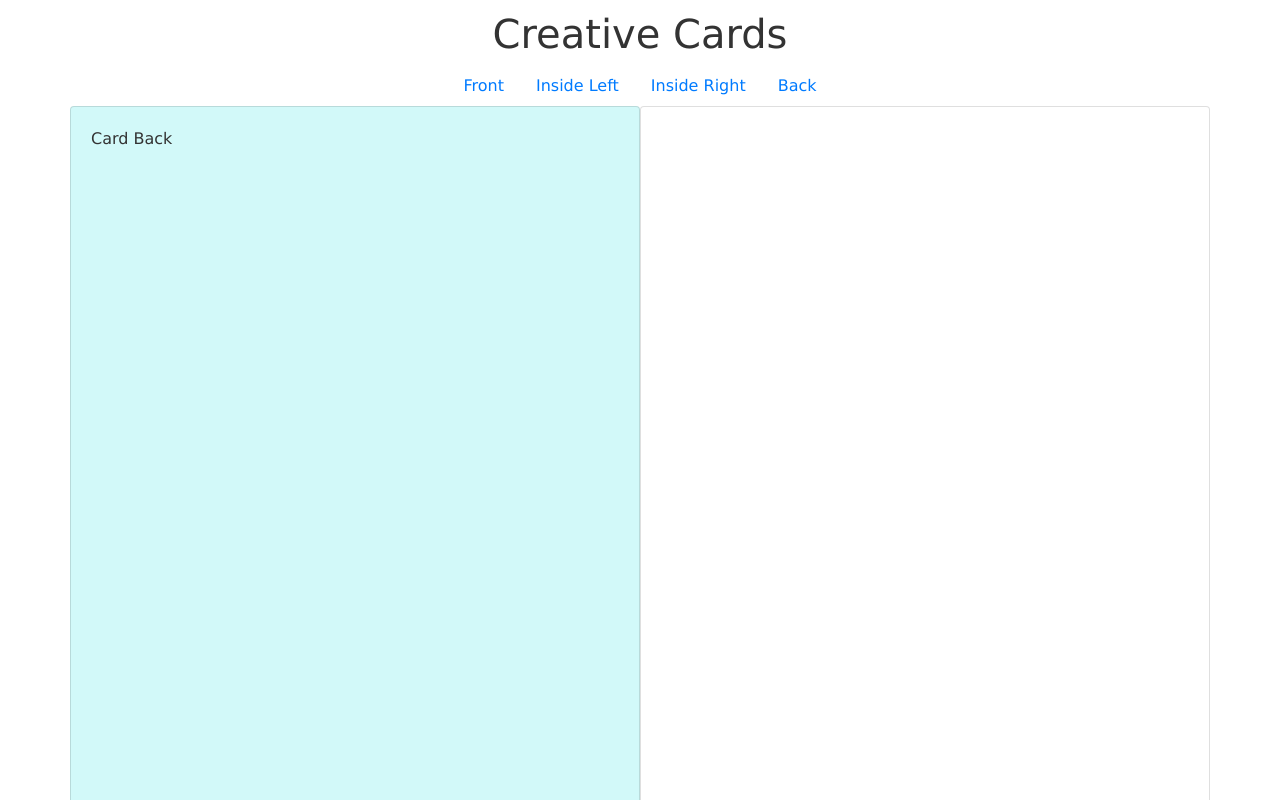
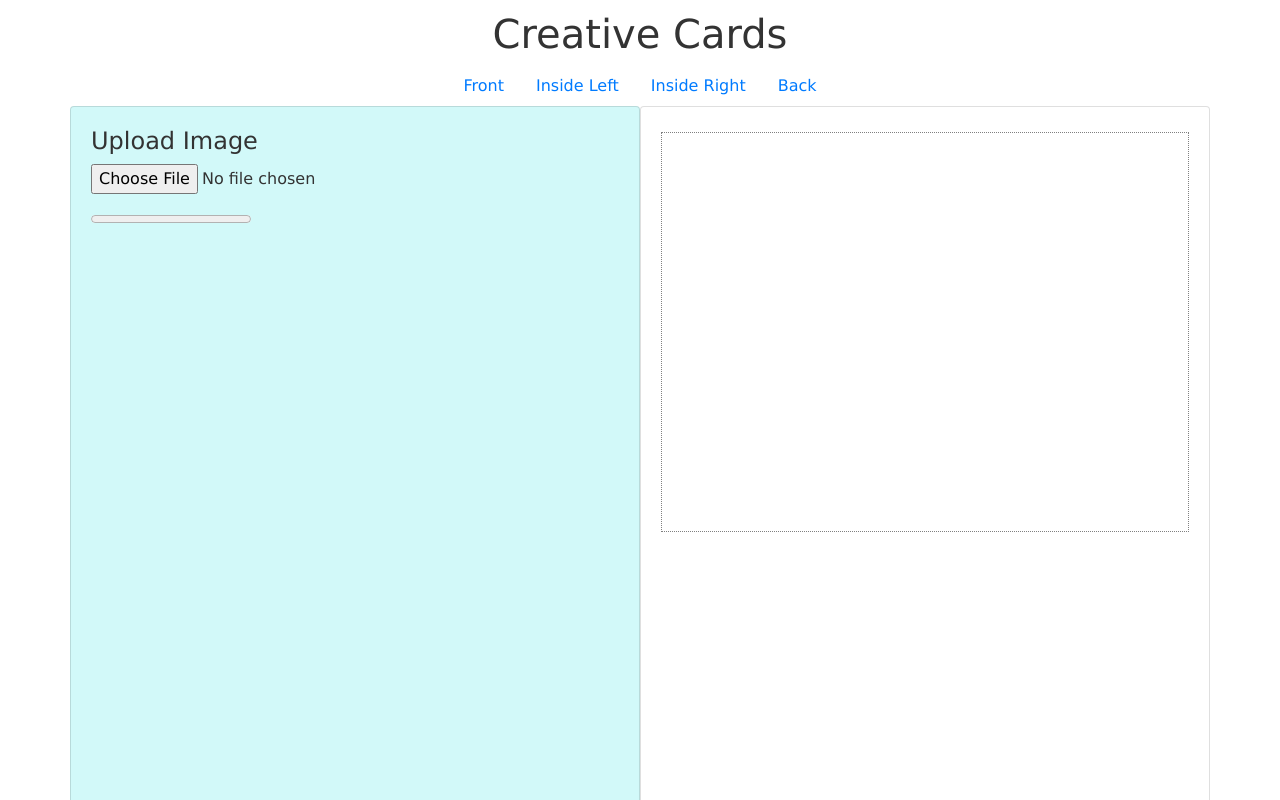
Before and after one commit to graysonlee123/vue-creative-cards, a Vue app: page / in a window 1280 px wide. Both pictures are taken after a click on the link "Back". Shown: the top 800 px of the page. Built offline with nearby package versions, Linux system fonts and the light colour scheme; no server answers.

Commit message:
back component and image upload

```diff
--- a/src/components/card/CardBack.vue
+++ b/src/components/card/CardBack.vue
@@ -1,16 +1,41 @@
 <template>
   <div class="row">
     <div class="col-sm-6 card edit-area">
-      <p>Card Back</p>
+      <cc-image-upload @displayImageChanged="imageName = $event"></cc-image-upload>
     </div>
-    <div class="col-sm-6 card card-display"></div>
+    <div class="col-sm-6 card card-display">
+      <cc-image-output
+        :displayImage="imageName"
+        :containerHeight="400"
+        :clearImageProp="clearImage"
+      ></cc-image-output>
+    </div>
   </div>
 </template>
 
 <script>
+import ImageUpload from "./ImageUpload";
+import ImageOutput from "./ImageOutput";
 
+export default {
+  data: function() {
+    return {
+      imageName: ""
+    };
+  },
+  methods: {
+    clearImage: function() {
+      if (this.imageName != "") {
+        this.imageName = "Annotation 2019-02-13 233319.jpg";
+      }
+    }
+  },
+  components: {
+    ccImageUpload: ImageUpload,
+    ccImageOutput: ImageOutput
+  }
+};
 </script>
 
 <style>
-
 </style>
--- a/src/components/card/ImageOutput.vue
+++ b/src/components/card/ImageOutput.vue
@@ -6,8 +6,7 @@
     @mouseleave="showOptions = false"
   >
     <button type="button" class="btn btn-outline-danger btn-sm" v-show="showOptions" @click="clearImageProp">Remove image</button>
-    <img id="outputImage" />
-    {{ displayImage }}
+    <img id="outputImage" :src="displayImage" :alt="displayImage"/>
   </div>
 </template>
 
```
